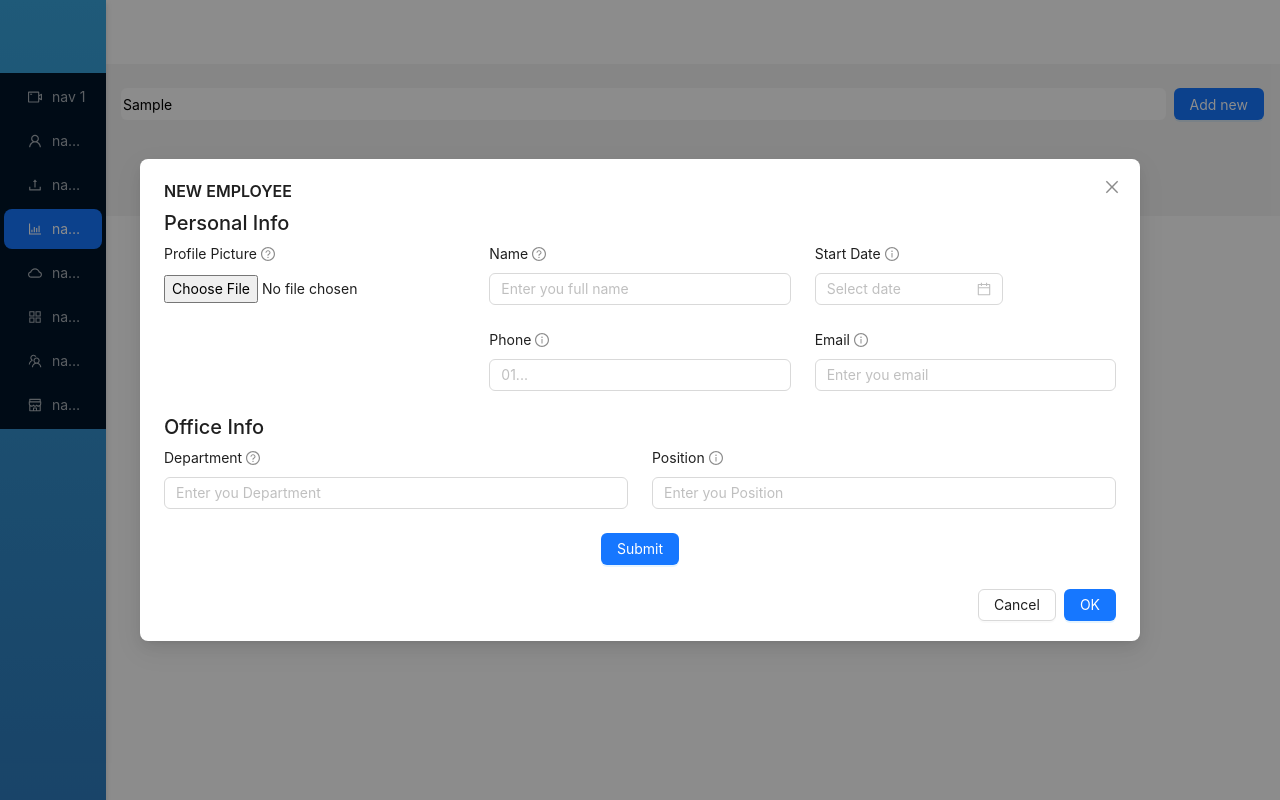
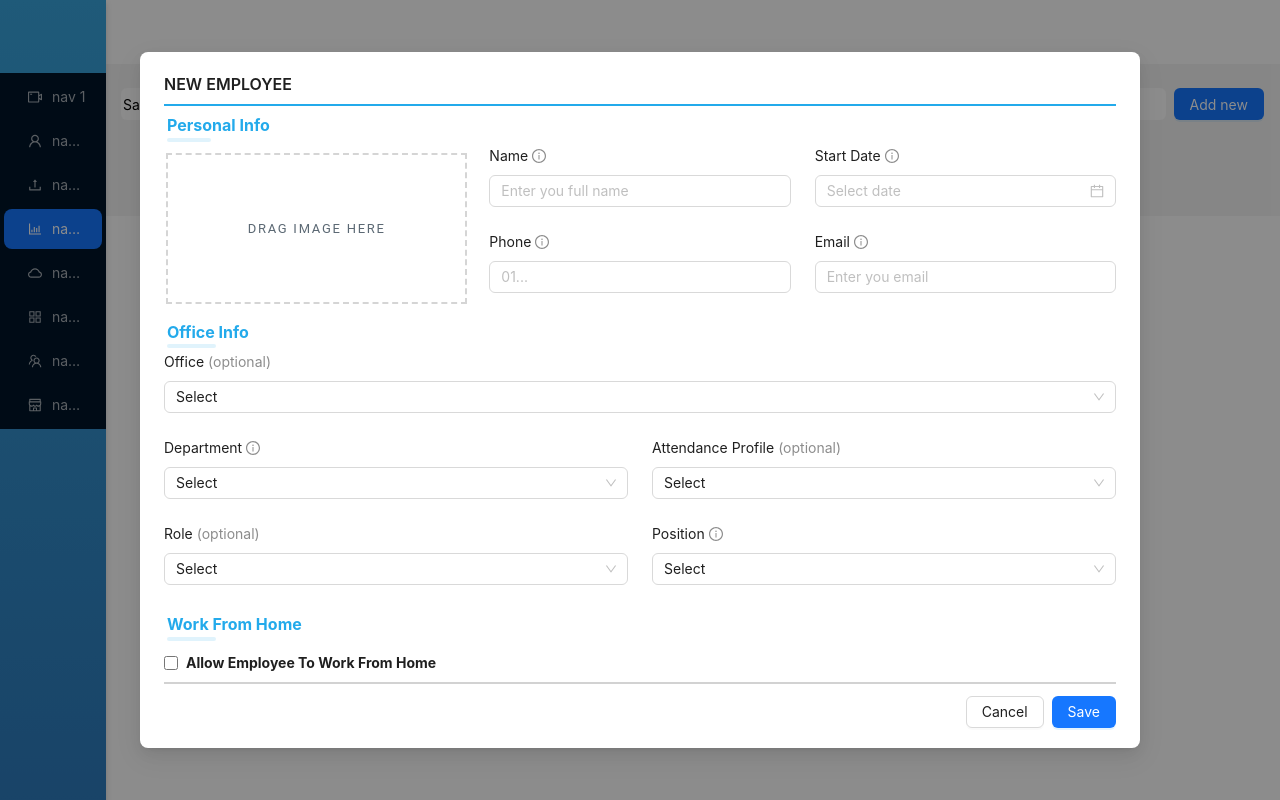
Before and after one commit to AmrrTarekk/Frontend_Task, a React (Create React App) app: page / in a window 1280 px wide. Both pictures are taken after typing "Sample" into the empty fields and a click on the button "Add new". Built offline with nearby package versions, Linux system fonts and the light colour scheme.

Commit message:
Form-design-finished

```diff
--- a/package.json
+++ b/package.json
@@ -16,6 +16,7 @@
     "react": "^18.2.0",
     "react-bootstrap": "^2.8.0",
     "react-dom": "^18.2.0",
+    "react-dropzone": "^14.2.3",
     "react-scripts": "5.0.1",
     "web-vitals": "^2.1.4"
   },
--- a/src/components/Form/EmpForm.css
+++ b/src/components/Form/EmpForm.css
@@ -1,3 +1,133 @@
-:where(.css-dev-only-do-not-override-17a39f8).ant-modal .ant-modal-title{
-    color: blue !important;
+:where(.css-dev-only-do-not-override-17a39f8).ant-modal .ant-modal-title {
+  color: #23aaeb !important;
+  letter-spacing: 1.1px;
 }
+.Line-164 {
+  width: 100%;
+  height: 0;
+  margin: 0;
+  border: solid 1px #23aaeb;
+}
+.Line-165 {
+  width: 100%;
+  height: 0;
+  margin: 0;
+  border: solid 1px #d2d2d2;
+}
+
+.personal-info {
+  font-size: 1rem;
+  font-weight: bold;
+  margin: 1px 36px 3px 15px;
+  font-stretch: normal;
+  font-style: normal;
+  line-height: 1.4;
+  color: #23aaeb;
+  padding: 0;
+}
+
+/* .personal-info::after {
+  content: "";
+  display: block;
+  width: 4.5%;
+  border-bottom: 4px solid rgba(35, 170, 235, 0.14);
+  border-bottom-right-radius: 30%;
+  border-bottom-left-radius: 30%;
+} */
+
+.Rectangle-971 {
+  width: 4.5%;
+  height: 4px;
+  margin-top: 0.1rem;
+  border-radius: 3px;
+  background-color: rgba(35, 170, 235, 0.14);
+}
+.Rectangle-972 {
+  width: 5%;
+  height: 4px;
+  margin-top: 0.1rem;
+  border-radius: 3px;
+  background-color: rgba(35, 170, 235, 0.14);
+}
+.Rectangle-973 {
+  width: 5%;
+  height: 4px;
+  margin-top: 0.1rem;
+  border-radius: 3px;
+  background-color: rgba(35, 170, 235, 0.14);
+}
+
+.DRAG-IMAGE-HERE {
+  width: 136px;
+  height: 30px;
+  margin: 0 auto;
+  font-family: Roboto;
+  font-size: 13px;
+  font-weight: normal;
+  font-stretch: normal;
+  font-style: normal;
+  line-height: 1.15;
+  letter-spacing: 1.73px;
+  text-align: left;
+  color: #5c6974;
+  text-align: center;
+}
+
+.dragBox {
+  width: 100%;
+  height: 88%;
+  display: flex;
+  align-items: center;
+  justify-content: center;
+  border: 2px dashed rgba(0, 0, 0, 0.16);
+  margin: 0 0 0 2px;
+  text-align: center;
+  cursor: pointer;
+}
+
+:where(.css-dev-only-do-not-override-17a39f8).ant-form-vertical
+  .ant-form-item-label,
+:where(.css-dev-only-do-not-override-17a39f8).ant-col-24.ant-form-item-label,
+:where(
+    .css-dev-only-do-not-override-17a39f8
+  ).ant-col-xl-24.ant-form-item-label {
+  padding: 0 0 3px !important;
+}
+:where(.css-dev-only-do-not-override-17a39f8).ant-form-item {
+  margin-bottom: 0.5rem;
+}
+
+:where(.css-dev-only-do-not-override-17a39f8).ant-btn-primary {
+  background-color: #23aaeb !important;
+  width: 85px;
+  height: 30px;
+}
+
+:where(.css-dev-only-do-not-override-17a39f8).ant-btn-default {
+  background-color: #ff6a6a !important;
+  color: #fff !important;
+  width: 85px;
+  height: 30px;
+}
+
+:where(.css-dev-only-do-not-override-17a39f8).ant-modal-root .ant-modal-mask {
+  background-color: rgba(40, 104, 174, 0.43) !important;
+  backdrop-filter: blur(2px);
+}
+input[type="checkbox"] {
+  width: 14px;
+  height: 14px;
+}
+
+.ant-modal-close {
+  display: none;
+}
+
+:where(.css-dev-only-do-not-override-17a39f8).ant-form-vertical
+  .ant-form-item-label,
+:where(.css-dev-only-do-not-override-17a39f8).ant-col-24.ant-form-item-label,
+:where(
+    .css-dev-only-do-not-override-17a39f8
+  ).ant-col-xl-24.ant-form-item-label {
+  white-space: nowrap;
+}
--- a/src/components/Form/EmpForm.js
+++ b/src/components/Form/EmpForm.js
@@ -1,8 +1,18 @@
 import React, { useEffect, useState } from "react";
 import { InfoCircleOutlined } from "@ant-design/icons";
-import { Button, Modal, Form, Input, Radio, DatePicker, Space } from "antd";
+import {
+  Button,
+  Modal,
+  Form,
+  Input,
+  Select,
+  DatePicker,
+  Space,
+  Checkbox,
+} from "antd";
 import "./EmpForm.css";
 import useEmp from "../../hooks/useEmp";
+import { useDropzone } from "react-dropzone";
 
 const EMAIL_REGEX =
   /^[a-zA-Z0-9.!#$%&'*+/=?^_`{|}~-]+@[a-zA-Z0-9-]+(?:\.[a-zA-Z0-9-]+)*$/;
@@ -14,8 +24,11 @@ function EmpForm() {
   const [empName, setEmpName] = useState("");
   const [phone, setPhone] = useState();
   const [empEmail, setEmpEmail] = useState("");
-  const [department, setDepartment] = useState("");
-  const [position, setPosition] = useState("");
+  const [department, setDepartment] = useState("Select");
+  const [office, setOffice] = useState("Select");
+  const [attendance, setAttendance] = useState("Select");
+  const [role, setRole] = useState("Select");
+  const [position, setPosition] = useState("Select");
   const [selectedImage, setSelectedImage] = useState(null);
 
   const [selectedDate, setSelectedDate] = useState(null);
@@ -32,6 +45,15 @@ function EmpForm() {
   const onRequiredTypeChange = ({ requiredMarkValue }) => {
     setRequiredMarkType(requiredMarkValue);
   };
+
+  const handleDrop = (acceptedFiles) => {
+    console.log(acceptedFiles[0]);
+    setSelectedImage(acceptedFiles[0]);
+  };
+
+  const { getRootProps, getInputProps, isDragActive } = useDropzone({
+    onDrop: handleDrop,
+  });
 
   const handleSubmit = () => {
     console.log("first");
@@ -76,9 +98,6 @@ function EmpForm() {
   };
 
   useEffect(() => {
-    console.log(selectedDate);
-  }, [selectedDate]);
-  useEffect(() => {
     if (
       empName === "" ||
       phone === "" ||
@@ -112,7 +131,9 @@ function EmpForm() {
         onOk={form.submit}
         onCancel={() => setOpen(false)}
         width={1000}
+        okText="Save"
       >
+        <div className="Line-164 mb-1"></div>
         <Form
           form={form}
           layout="vertical"
@@ -124,8 +145,11 @@ function EmpForm() {
           onFinish={handleSubmit}
         >
           <div className="row">
-            <h5>Personal Info</h5>
-            <div className="col-4">
+            <h5 className="personal-info mt-1">
+              Personal Info<div className="Rectangle-971"></div>
+            </h5>
+            {/* Image Uploader */}
+            <div className="col-4 ">
               {selectedImage && (
                 <div className="text-center w-100 d-flex flex-column gap-2 justify-content-center align-items-center ">
                   <img
@@ -143,28 +167,30 @@ function EmpForm() {
                 </div>
               )}
               {!selectedImage && (
-                <Form.Item
-                  label="Profile Picture"
-                  required
-                  tooltip="This is a required field"
-                >
-                  <input
-                    type="file"
-                    name="myImage"
-                    onChange={(event) => {
-                      console.log(event.target.files[0]);
-                      setSelectedImage(event.target.files[0]);
-                    }}
-                  />
+                <Form.Item className="dragBox mt-2 " label="">
+                  <div
+                    {...getRootProps()}
+                    className={`drop-zone ${isDragActive ? "dragging" : ""}`}
+                  >
+                    <input {...getInputProps()} />
+                    {isDragActive ? (
+                      <span className="DRAG-IMAGE-HERE">DRAG IMAGE HERE</span>
+                    ) : (
+                      <span className="DRAG-IMAGE-HERE">DRAG IMAGE HERE</span>
+                    )}
+                  </div>
                 </Form.Item>
               )}
             </div>
-            <div className="col-4">
+            <div className="col-4 ml-0">
               {/*  Name */}
               <Form.Item
                 label="Name"
                 required
-                tooltip="This is a required field"
+                tooltip={{
+                  title: "Required",
+                  icon: <InfoCircleOutlined />,
+                }}
               >
                 <Input
                   onChange={(e) => setEmpName(e.target.value)}
@@ -177,7 +203,7 @@ function EmpForm() {
                 label="Phone"
                 required
                 tooltip={{
-                  title: "Tooltip with customize icon",
+                  title: "Required",
                   icon: <InfoCircleOutlined />,
                 }}
               >
@@ -194,12 +220,13 @@ function EmpForm() {
                 label="Start Date"
                 required
                 tooltip={{
-                  title: "Tooltip with customize icon",
+                  title: "Required",
                   icon: <InfoCircleOutlined />,
                 }}
               >
-                <Space direction="vertical">
+                <Space direction="vertical" className="w-100">
                   <DatePicker
+                    className="w-100"
                     value={selectedDate}
                     onChange={handleDateChange}
                   />
@@ -210,7 +237,7 @@ function EmpForm() {
                 label="Email"
                 required
                 tooltip={{
-                  title: "Tooltip with customize icon",
+                  title: "Required",
                   icon: <InfoCircleOutlined />,
                 }}
               >
@@ -223,43 +250,96 @@ function EmpForm() {
             </div>
           </div>
           <div className="row">
-            <h5>Office Info</h5>
-
-            <div className="col-6">
-              {/*  Department */}
-              <Form.Item
-                label="Department "
-                required
-                tooltip="This is a required field"
-              >
-                <Input
-                  onChange={(e) => setDepartment(e.target.value)}
-                  value={department}
-                  placeholder="Enter you Department"
-                />
+            <h5 className="personal-info mt-1">
+              Office Info<div className="Rectangle-972"></div>
+            </h5>
+            {/*  Office */}
+            <div className="col-12">
+              <Form.Item label="Office">
+                <Select value={office} onChange={(e) => setOffice(e)}>
+                  <Select.Option value="Arabic Localizer">
+                    Arabic Localizer
+                  </Select.Option>
+                </Select>
               </Form.Item>
             </div>
+            {/*  Department */}
             <div className="col-6">
-              {/* Position */}
               <Form.Item
-                label="Position"
                 required
                 tooltip={{
-                  title: "Tooltip with customize icon",
+                  title: "Required",
                   icon: <InfoCircleOutlined />,
                 }}
+                label="Department"
               >
-                <Input
-                  onChange={(e) => setPosition(e.target.value)}
-                  value={position}
-                  placeholder="Enter you Position"
-                />
+                <Select value={department} onChange={(e) => setDepartment(e)}>
+                  <Select.Option value="Backend Team">
+                    Backend Team
+                  </Select.Option>
+                  <Select.Option value="Frontend Team">
+                    Frontend Team
+                  </Select.Option>
+                  <Select.Option value="Bussiness Development">
+                    Bussiness Development
+                  </Select.Option>
+                </Select>
+              </Form.Item>
+            </div>
+            {/*  Attendance Profile */}
+            <div className="col-6">
+              <Form.Item label="Attendance Profile">
+                <Select value={attendance} onChange={(e) => setAttendance(e)}>
+                  <Select.Option value="none">none</Select.Option>
+                </Select>
+              </Form.Item>
+            </div>
+            {/*  Role */}
+            <div className="col-6">
+              <Form.Item label="Role">
+                <Select value={role} onChange={(e) => setRole(e)}>
+                  <Select.Option value="Employee">Employee</Select.Option>
+                </Select>
+              </Form.Item>
+            </div>
+            {/* Position */}
+            <div className="col-6">
+              <Form.Item
+                required
+                tooltip={{
+                  title: "Required",
+                  icon: <InfoCircleOutlined />,
+                }}
+                label="Position"
+              >
+                <Select value={position} onChange={(e) => setPosition(e)}>
+                  <Select.Option value="Backend Developer">
+                    Backend Developer
+                  </Select.Option>
+                  <Select.Option value="Frontend Developer">
+                    Frontend Developer
+                  </Select.Option>
+                  <Select.Option value="HR Head">HR Head</Select.Option>
+                  <Select.Option value="HR">HR</Select.Option>
+                </Select>
               </Form.Item>
             </div>
           </div>
-          <Form.Item className="d-flex justify-content-center">
-            <Button type="primary">Submit</Button>
-          </Form.Item>
+          <div className="row">
+            <h5 className="personal-info mt-1">
+              Work From Home<div className="Rectangle-973"></div>
+            </h5>
+            <div className="col-6 mt-2 ">
+              <div className="d-flex align-items-center gap-2">
+                <input type="checkbox" id="WFH" name="WFH" />
+                <label htmlFor="WFH">
+                  <b>Allow Employee To Work From Home</b>
+                </label>
+              </div>
+            </div>
+          </div>
+
+          <div className="Line-165 mt-2"></div>
         </Form>
       </Modal>
     </div>
--- a/src/index.css
+++ b/src/index.css
@@ -1,15 +1,14 @@
 body {
   margin: 0;
-  font-family: -apple-system, BlinkMacSystemFont, 'Segoe UI', 'Roboto', 'Oxygen',
-    'Ubuntu', 'Cantarell', 'Fira Sans', 'Droid Sans', 'Helvetica Neue',
-    sans-serif;
+  font-family: -apple-system, BlinkMacSystemFont, "Segoe UI", "Roboto",
+    "Roboto-Regular", "Oxygen", "Ubuntu", "Cantarell", "Fira Sans", "Droid Sans",
+    "Helvetica Neue", sans-serif;
   -webkit-font-smoothing: antialiased;
   -moz-osx-font-smoothing: grayscale;
   height: 100vh;
-
 }
 
 code {
-  font-family: source-code-pro, Menlo, Monaco, Consolas, 'Courier New',
-    monospace;
+  font-family: source-code-pro, Menlo, Monaco, Consolas, "Roboto",
+    "Roboto-Regular" "Courier New", monospace;
 }
```
Also changed, not shown: 1 other file (tests, documents, lock files or other folders).
